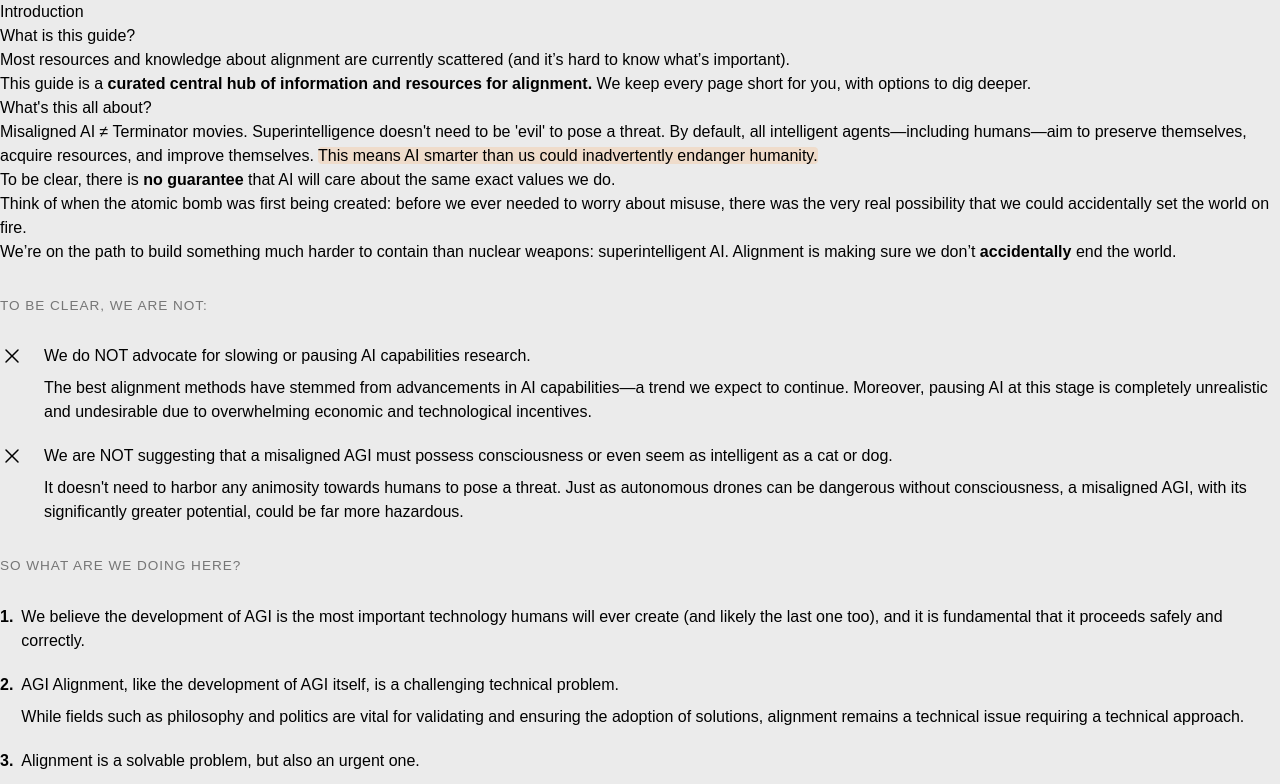
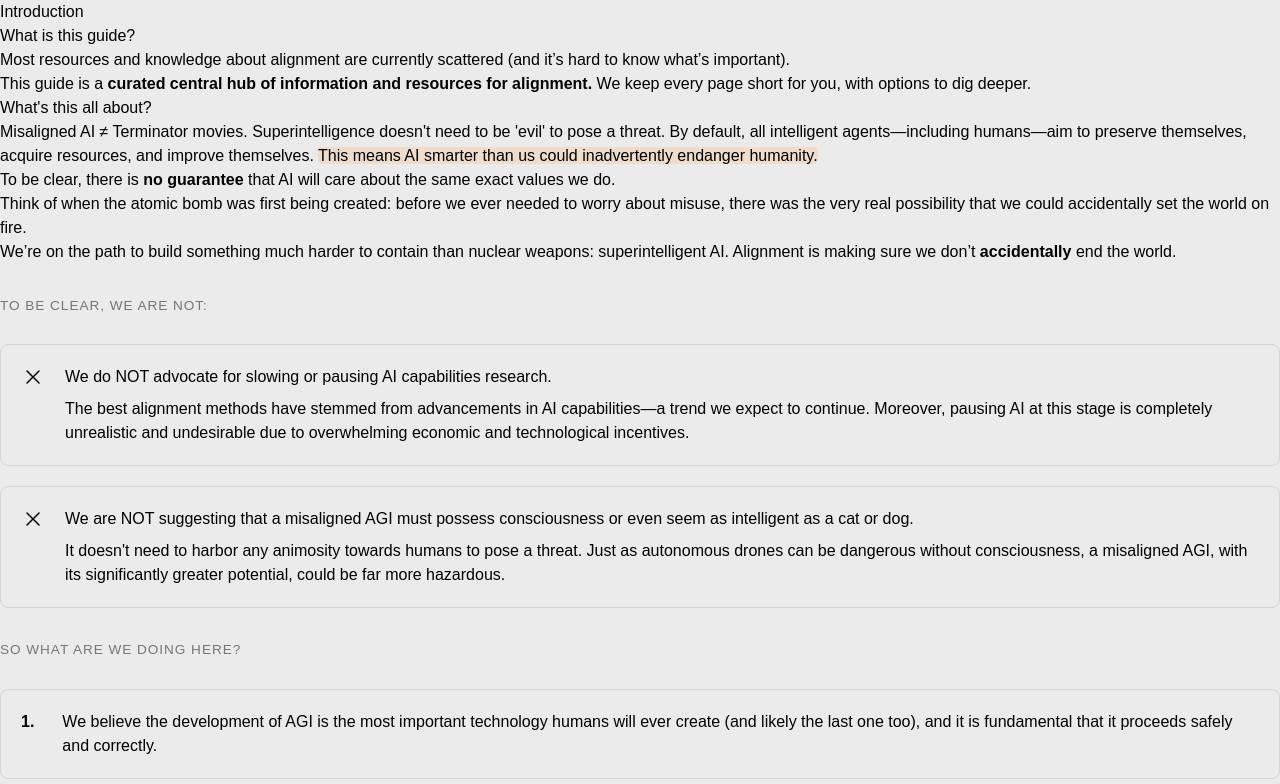
Before and after one commit to masonwang025/alignment-guide, a Next.js app: page /introduction in a window 1280 px wide. Shown: the top 784 px of the page. Built offline with nearby package versions, Linux system fonts and the light colour scheme.

Commit message:
borders added

```diff
--- /dev/null
+++ b/src/components/intro/Value.tsx
@@ -0,0 +1,12 @@
+function Value({ iconComponent, children }: { iconComponent: React.ReactNode, children: React.ReactNode }) {
+    return (<div className='border border-gray-300 rounded-lg p-5 spacing-y-5 horizontal'>
+        <span className='font-bold mr-5'>
+            {iconComponent}
+        </span>
+        <div className='space-y-2'>
+            {children}
+        </div>
+    </div>);
+}
+
+export default Value;
--- a/src/components/intro/Values.tsx
+++ b/src/components/intro/Values.tsx
@@ -1,4 +1,5 @@
 import { XMarkIcon } from '@heroicons/react/24/solid';
+import Value from './Value';
 
 function Values() {
     return <div className="mt-8 space-y-8">
@@ -6,48 +7,37 @@ function Values() {
 
         <div className='center-v space-y-5'>
             <h1 className='text-accent-600 uppercase tracking-[0.06rem] text-[0.85rem] pb-2'>To be clear, we are NOT:</h1>
-            <div className='flex'>
-                <span className='font-bold mr-5'>
-                    <XMarkIcon className='size-6' />
-                </span>
-                <div className='space-y-2'>
+            <Value iconComponent={<XMarkIcon className='size-6' />}>
                 <p>We do NOT advocate for slowing or pausing AI capabilities research.</p>
                 <p>
                     The best alignment methods have stemmed from advancements in AI capabilities—a trend we expect to continue. Moreover, pausing AI at this stage is completely unrealistic and undesirable due
                     to overwhelming economic and technological incentives.
                 </p>
-                </div>
-            </div>
-            <div className='flex'>
-                <span className='font-bold mr-5'>
-                    <XMarkIcon className='size-6' />
-                </span>
-                <div className='space-y-2'>
+            </Value>
+            <Value iconComponent={<XMarkIcon className='size-6' />}>
                 <p>We are NOT suggesting that a misaligned AGI must possess consciousness or even seem as intelligent as a cat or dog.</p>
                 <p>
                     It doesn't need to harbor any animosity towards humans to pose a threat. Just as autonomous drones can be dangerous without consciousness, a misaligned AGI, with its significantly greater
                     potential, could be far more hazardous.
                 </p>
-                </div>
-            </div>
+            </Value>
         </div>
 
         <div className='center-v space-y-5'>
             <div className='space-y-5'>
                 <h1 className='text-accent-600 uppercase tracking-[0.06rem] text-[0.85rem] pb-2'>So what are we doing here?</h1>
-                <div className='flex'>
-                    <span className='font-bold mr-2'>1.</span>
+                <Value iconComponent={<span className='font-bold mr-2'>1.</span>}>
                     <p>We believe the development of AGI is the most important technology humans will ever create (and likely the last one too), and it is fundamental that it proceeds safely and correctly.</p>
-                </div>
-                <div className='flex'>
-                    <span className='font-bold mr-2'>2.</span>
+                </Value>
+
+                <Value iconComponent={<span className='font-bold mr-2'>2.</span>}>
                     <div className='space-y-2'>
                         <p>AGI Alignment, like the development of AGI itself, is a challenging technical problem.</p>
                         <p>While fields such as philosophy and politics are vital for validating and ensuring the adoption of solutions, alignment remains a technical issue requiring a technical approach.</p>
                     </div>
-                </div>
-                <div className='flex'>
-                    <span className='font-bold mr-2'>3.</span>
+                </Value>
+
+                <Value iconComponent={<span className='font-bold mr-2'>3.</span>}>
                     <div className='space-y-2'>
                         <p>Alignment is a solvable problem, but also an urgent one. </p>
                         <p>
@@ -55,7 +45,7 @@ function Values() {
                             segmentation fault, misaligned AGI could have catastrophic consequences.
                         </p>
                     </div>
-                </div>
+                </Value>
             </div>
         </div>
 
```
Lines whose indentation alone changed are shown as unchanged.
